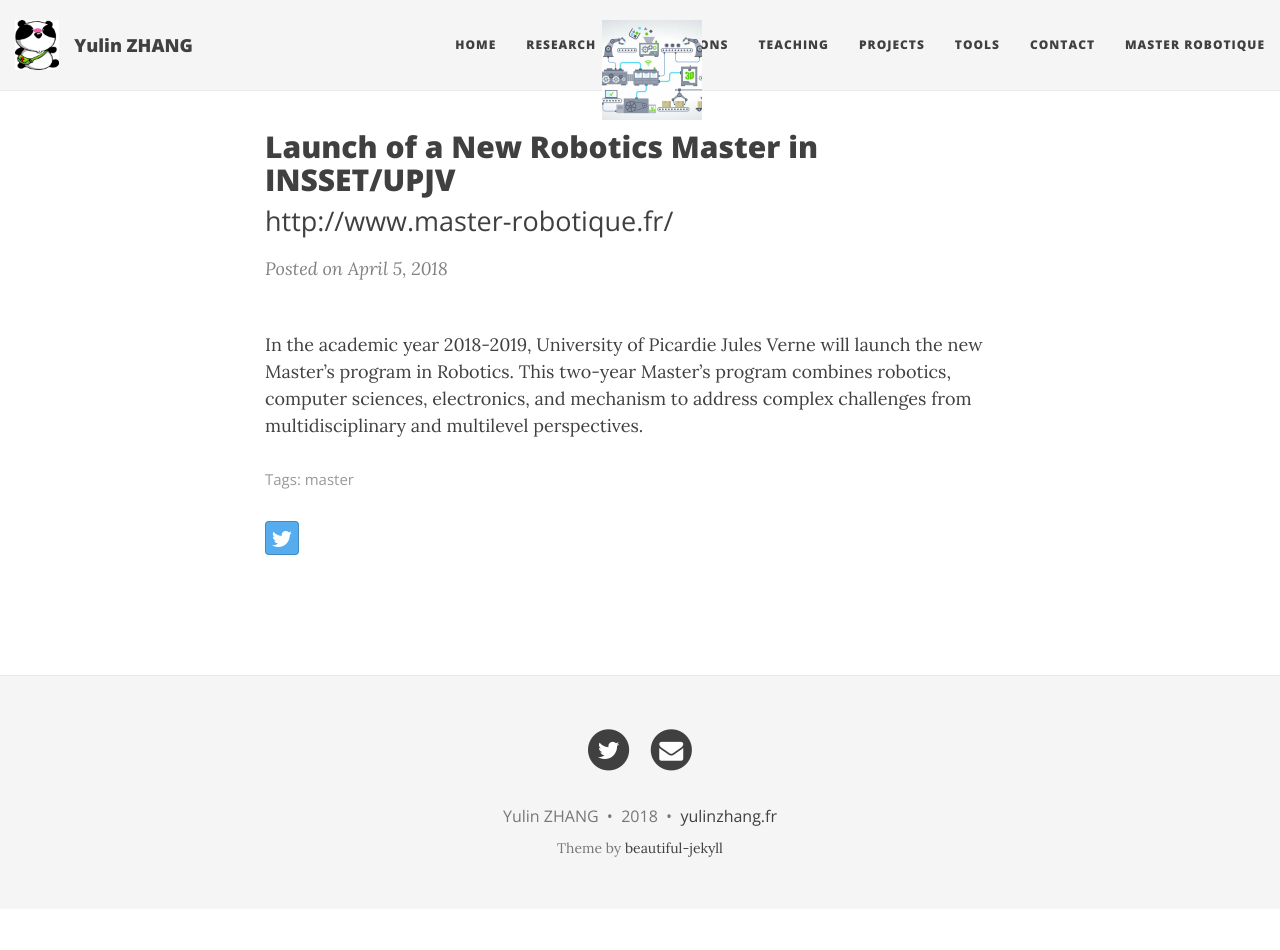
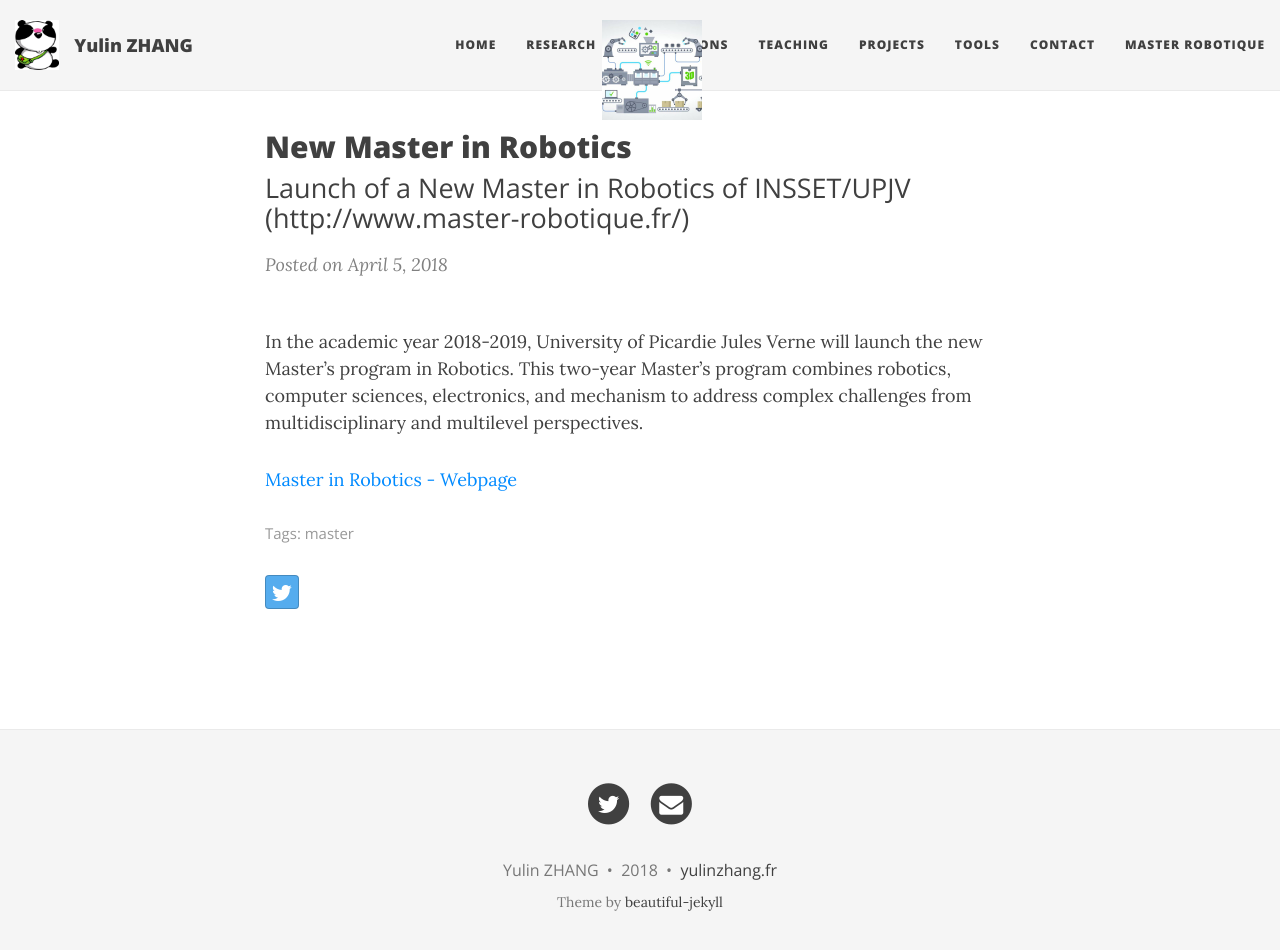
Before and after one commit to yulinz888888/yulinz888888-jekyII.github.io, a Jekyll site: the page built from _posts/2018-04-05-new-master.md, in a window 1280 px wide and 963 px high. Shown: the top 950 px of the window. Built offline with Jekyll 4.4.1, drawn with Linux system fonts in a browser that asks for light colours; nearby versions of some CDN libraries; comment, search, counter and statistics services are not loaded.

Commit message:
add news

```diff
--- a/_posts/2018-04-05-new-master.md
+++ b/_posts/2018-04-05-new-master.md
@@ -1,10 +1,12 @@
 ---
 layout: post
-title: Launch of a New Robotics Master in INSSET/UPJV
-subtitle: http://www.master-robotique.fr/
+title: New Master in Robotics
+subtitle: Launch of a New Master in Robotics of INSSET/UPJV (http://www.master-robotique.fr/)
 image: /img/posts/master.jpg
 tags: [master]
 ---
 
 
 In the academic year 2018-2019, University of Picardie Jules Verne  will launch the new Master’s program in Robotics. This two-year Master’s program combines robotics, computer sciences, electronics, and mechanism to address complex challenges from multidisciplinary and multilevel perspectives.
+
+[Master in Robotics - Webpage](http://www.master-robotique.fr/)
--- a/css/main.css
+++ b/css/main.css
@@ -320,6 +320,7 @@ footer .theme-by {
 }
 .post-preview .post-subtitle {
   margin: 0;
+  font-size: 16px;
   font-weight: 300;
   margin-bottom: 10px;
 }
```
